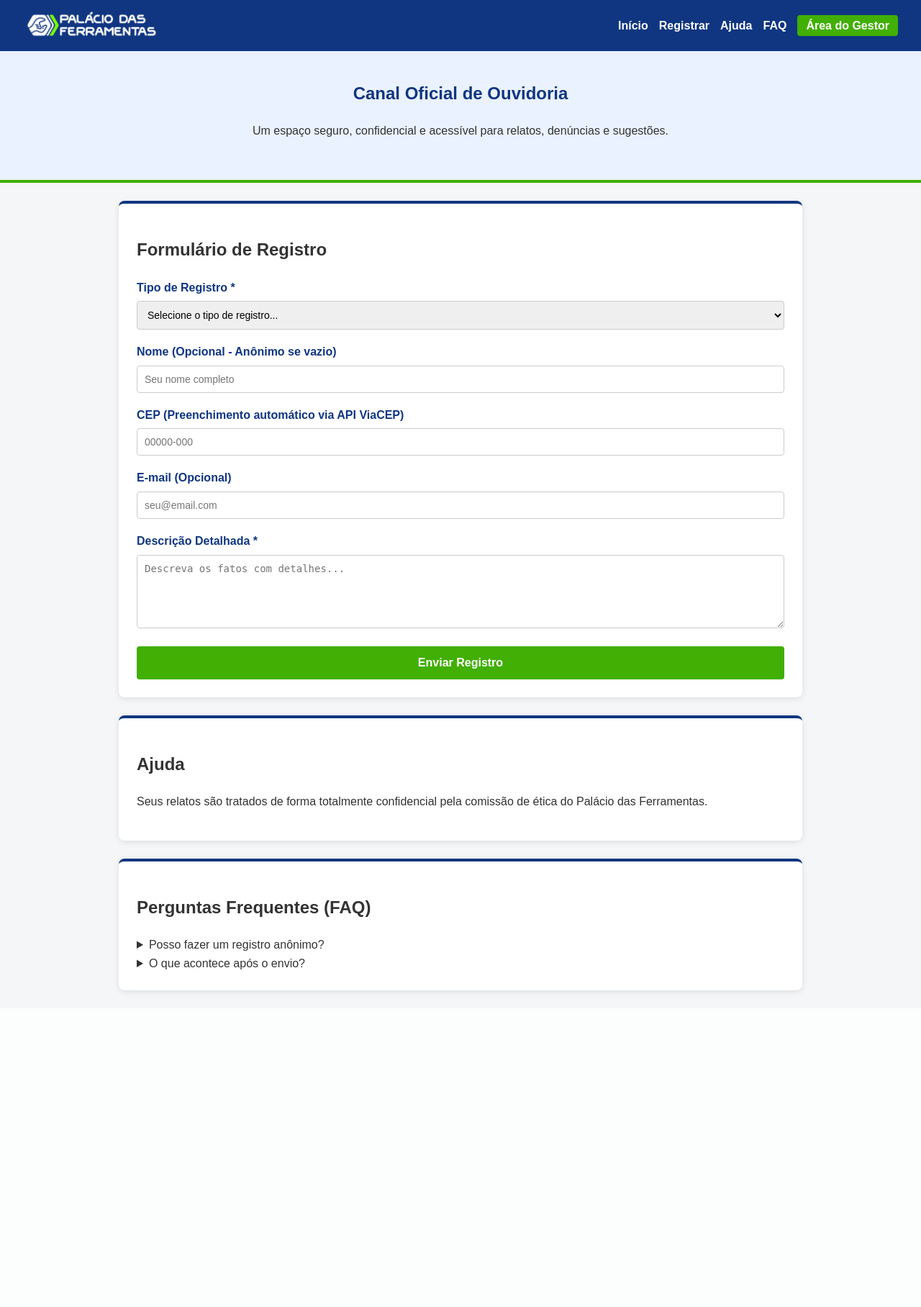
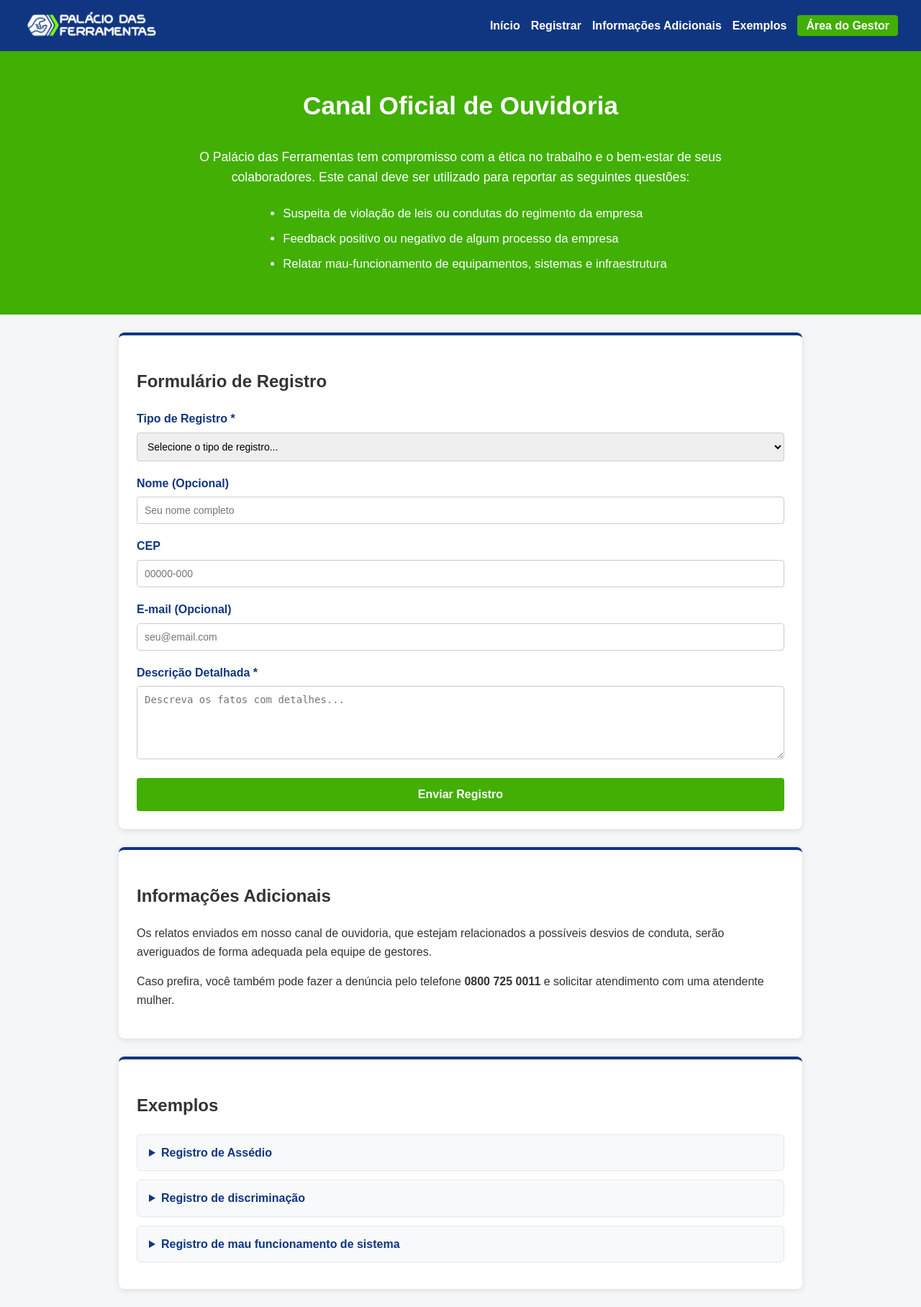
Before and after one commit to joaomarcosd/ouvidoria-palacio, a Flask app: page / in a window 1280 px wide. Shown: the whole page at 72% size. Before the commit the page ends 1382 px from the top, so only its background shows below. Run offline with Flask 3, Linux system fonts and the light colour scheme.

Commit message:
Novos textos, banner topo, secao exemplos e autenticacao de gestor

```diff
--- a/app.py
+++ b/app.py
@@ -1,10 +1,20 @@
-from flask import Flask, render_template, request, jsonify
+import os
 import sqlite3
+from flask import Flask, render_template, request, jsonify, session, redirect, url_for
 
 app = Flask(__name__)
+app.secret_key = 'palacio_ferramentas_segredo_2026'
+
+BASE_DIR = os.path.dirname(os.path.abspath(__file__))
+DB_PATH = os.path.join(BASE_DIR, 'database.db')
+
+def get_db_connection():
+    conn = sqlite3.connect(DB_PATH)
+    conn.row_factory = sqlite3.Row
+    return conn
 
 def init_db():
-    conn = sqlite3.connect('database.db')
+    conn = get_db_connection()
     cursor = conn.cursor()
     cursor.execute('''
         CREATE TABLE IF NOT EXISTS denuncias (
@@ -26,11 +36,31 @@ init_db()
 def home():
     return render_template('index.html')
 
-# Rota para o painel interno dos gestores
+# Rota para o login do gestor
+@app.route('/login', methods=['GET', 'POST'])
+def login():
+    erro = None
+    if request.method == 'POST':
+        senha = request.form.get('senha')
+        if senha == 'teste2026':
+            session['gestor_autenticado'] = True
+            return redirect(url_for('admin'))
+        else:
+            erro = "Senha incorreta. Tente novamente."
+    return render_template('login.html', erro=erro)
+
+@app.route('/logout')
+def logout():
+    session.pop('gestor_autenticado', None)
+    return redirect(url_for('home'))
+
+# Rota protegida do painel do gestor
 @app.route('/admin')
 def admin():
-    conn = sqlite3.connect('database.db')
-    conn.row_factory = sqlite3.Row
+    if not session.get('gestor_autenticado'):
+        return redirect(url_for('login'))
+
+    conn = get_db_connection()
     cursor = conn.cursor()
     cursor.execute('SELECT * FROM denuncias ORDER BY data_envio DESC')
     registros = cursor.fetchall()
@@ -43,7 +73,7 @@ def salvar_denuncia():
     if not data or not data.get('tipo') or not data.get('mensagem'):
         return jsonify({"status": "erro", "mensagem": "Campos obrigatórios ausentes."}), 400
 
-    conn = sqlite3.connect('database.db')
+    conn = get_db_connection()
     cursor = conn.cursor()
     cursor.execute('''
         INSERT INTO denuncias (tipo, nome, email, cep, mensagem)
@@ -52,7 +82,7 @@ def salvar_denuncia():
     conn.commit()
     conn.close()
 
-    return jsonify({"status": "sucesso", "mensagem": "Registro enviado com sucesso!"}), 201
+    return jsonify({"status": "sucesso", "mensagem": "Registro enviado com sucesso."}), 201
 
 if __name__ == '__main__':
     app.run(debug=True)
--- a/static/script.js
+++ b/static/script.js
@@ -2,9 +2,10 @@ document.addEventListener('DOMContentLoaded', () => {
     const form = document.getElementById('formOuvidoria');
     const inputCep = document.getElementById('cep');
     const enderecoInfo = document.getElementById('endereco-info');
+    const bannerSucesso = document.getElementById('banner-sucesso');
     const respostaEnvio = document.getElementById('resposta-envio');
 
-    // Integração com API ViaCEP (API Externa)
+    // API ViaCEP
     if (inputCep) {
         inputCep.addEventListener('blur', async () => {
             const cep = inputCep.value.replace(/\D/g, '');
@@ -24,53 +25,45 @@ document.addEventListener('DOMContentLoaded', () => {
                     enderecoInfo.textContent = 'Erro ao consultar CEP.';
                     enderecoInfo.style.color = 'red';
                 }
-            } else if (cep.length > 0) {
-                enderecoInfo.textContent = 'CEP inválido. Digite 8 números.';
-                enderecoInfo.style.color = 'red';
             }
         });
     }
 
-    // Envio do formulário via API REST (Flask)
+    // Envio do Formulário
     if (form) {
         form.addEventListener('submit', async (e) => {
             e.preventDefault();
 
-            // Pega os elementos do formulário
-            const tipoSelect = document.getElementById('tipo');
-            const nomeInput = document.getElementById('nome');
-            const emailInput = document.getElementById('email');
-            const mensagemInput = document.getElementById('mensagem');
-
-            // Prepara os dados JSON
             const payload = {
-                tipo: tipoSelect ? tipoSelect.value : '',
-                nome: nomeInput ? nomeInput.value : '',
-                email: emailInput ? emailInput.value : '',
+                tipo: document.getElementById('tipo').value,
+                nome: document.getElementById('nome').value,
+                email: document.getElementById('email').value,
                 cep: inputCep ? inputCep.value : '',
-                mensagem: mensagemInput ? mensagemInput.value : ''
+                mensagem: document.getElementById('mensagem').value
             };
-
-            respostaEnvio.textContent = 'Enviando registro...';
-            respostaEnvio.className = '';
 
             try {
                 const response = await fetch('/api/denuncia', {
                     method: 'POST',
-                    headers: {
-                        'Content-Type': 'application/json'
-                    },
+                    headers: { 'Content-Type': 'application/json' },
                     body: JSON.stringify(payload)
                 });
 
-                const result = await response.json();
+                if (response.ok) {
+                    // Exibe o banner verde no topo
+                    bannerSucesso.classList.remove('hidden');
+                    window.scrollTo({ top: 0, behavior: 'smooth' });
 
-                if (response.ok) {
-                    respostaEnvio.textContent = '✅ ' + result.mensagem;
-                    respostaEnvio.className = 'sucesso';
+                    // Esconde o banner após 5 segundos
+                    setTimeout(() => {
+                        bannerSucesso.classList.add('hidden');
+                    }, 5000);
+
                     form.reset();
                     if (enderecoInfo) enderecoInfo.textContent = '';
+                    if (respostaEnvio) respostaEnvio.textContent = '';
                 } else {
+                    const result = await response.json();
                     respostaEnvio.textContent = '❌ ' + (result.mensagem || 'Erro ao enviar registro.');
                     respostaEnvio.className = 'erro';
                 }
--- a/static/style.css
+++ b/static/style.css
@@ -48,20 +69,43 @@ header nav a:focus, header nav a:hover {
     color: white !important;
 }
 
-.nav-admin:hover {
-    background-color: #359102;
+.nav-logout {
+    background-color: #d9534f;
+    padding: 6px 12px;
+    border-radius: 4px;
+    color: white !important;
 }
 
-.hero {
-    background: #eaf2ff;
-    padding: 2.5rem 2rem;
+/* Seção do topo com fundo verde e texto branco */
+.hero-verde {
+    background-color: #41af03;
+    color: #ffffff;
+    padding: 3rem 2rem;
     text-align: center;
-    border-bottom: 4px solid #41af03;
 }
 
-.hero h1 {
-    color: #103681;
+.hero-verde h1 {
     margin-top: 0;
+    font-size: 2.2rem;
+    color: #ffffff;
+}
+
+.hero-intro {
+    max-width: 800px;
+    margin: 0 auto 1.5rem auto;
+    font-size: 1.1rem;
+}
+
+.hero-list {
+    display: inline-block;
+    text-align: left;
+    max-width: 750px;
+    margin: 0 auto;
+    font-size: 1.05rem;
+}
+
+.hero-list li {
+    margin-bottom: 8px;
 }
 
 .container {
@@ -116,11 +164,31 @@ header nav a:focus, header nav a:hover {
     background: #359102;
 }
 
-.sucesso { color: #41af03; font-weight: bold; margin-top: 10px; }
 .erro { color: #d9534f; font-weight: bold; margin-top: 10px; }
 .info-text { font-size: 0.85rem; color: #666; }
 
-/* Tabela da Área do Gestor */
+/* Subseções expansíveis */
+.exemplo-item {
+    background-color: #f8f9fa;
+    border: 1px solid #e2e8f0;
+    border-radius: 6px;
+    padding: 12px 16px;
+    margin-bottom: 12px;
+    cursor: pointer;
+}
+
+.exemplo-item summary {
+    color: #103681;
+    font-size: 1rem;
+}
+
+.exemplo-item p {
+    margin-top: 10px;
+    margin-bottom: 0;
+    color: #444;
+}
+
+/* Tabela Admin */
 .admin-container {
     max-width: 1100px;
 }
--- a/templates/index.html
+++ b/templates/index.html
@@ -8,33 +8,45 @@
 </head>
 <body>
 
+    <!-- Banner verde de sucesso no topo -->
+    <div id="banner-sucesso" class="banner-sucesso hidden">
+        Registro enviado com sucesso.
+    </div>
+
     <header role="banner">
         <div class="logo">
             <img src="{{ url_for('static', filename='logo.png') }}" alt="Palácio das Ferramentas Logo" class="logo-img">
         </div>
-        <nav role="navigation" aria-label="Navegação Principal">
+        <nav role="navigation">
             <ul>
                 <li><a href="#inicio">Início</a></li>
                 <li><a href="#formulario-section">Registrar</a></li>
-                <li><a href="#ajuda">Ajuda</a></li>
-                <li><a href="#faq">FAQ</a></li>
+                <li><a href="#informacoes">Informações Adicionais</a></li>
+                <li><a href="#exemplos">Exemplos</a></li>
                 <li><a href="/admin" class="nav-admin">Área do Gestor</a></li>
             </ul>
         </nav>
     </header>
 
     <main role="main">
-        <section id="inicio" class="hero">
+        <section id="inicio" class="hero-verde">
             <h1>Canal Oficial de Ouvidoria</h1>
-            <p>Um espaço seguro, confidencial e acessível para relatos, denúncias e sugestões.</p>
+            <p class="hero-intro">
+                O Palácio das Ferramentas tem compromisso com a ética no trabalho e o bem-estar de seus colaboradores. Este canal deve ser utilizado para reportar as seguintes questões:
+            </p>
+            <ul class="hero-list">
+                <li>Suspeita de violação de leis ou condutas do regimento da empresa</li>
+                <li>Feedback positivo ou negativo de algum processo da empresa</li>
+                <li>Relatar mau-funcionamento de equipamentos, sistemas e infraestrutura</li>
+            </ul>
         </section>
 
         <section id="formulario-section" class="container">
             <h2>Formulário de Registro</h2>
-            <form id="formOuvidoria" aria-label="Formulário de Ouvidoria">
+            <form id="formOuvidoria">
                 <div class="form-group">
                     <label for="tipo">Tipo de Registro *</label>
-                    <select id="tipo" required aria-required="true">
+                    <select id="tipo" required>
                         <option value="">Selecione o tipo de registro...</option>
                         <option value="Atos de Corrupção, descumprimento de lei, ou regimento interno">Atos de Corrupção, descumprimento de lei, ou regimento interno</option>
                         <option value="Assédio ou discriminação">Assédio ou discriminação</option>
@@ -49,12 +61,12 @@
                 </div>
 
                 <div class="form-group">
-                    <label for="nome">Nome (Opcional - Anônimo se vazio)</label>
+                    <label for="nome">Nome (Opcional)</label>
                     <input type="text" id="nome" placeholder="Seu nome completo">
                 </div>
 
                 <div class="form-group">
-                    <label for="cep">CEP (Preenchimento automático via API ViaCEP)</label>
+                    <label for="cep">CEP</label>
                     <input type="text" id="cep" placeholder="00000-000" maxlength="9">
                     <span id="endereco-info" class="info-text"></span>
                 </div>
@@ -66,31 +78,40 @@
 
                 <div class="form-group">
                     <label for="mensagem">Descrição Detalhada *</label>
-                    <textarea id="mensagem" rows="5" required aria-required="true" placeholder="Descreva os fatos com detalhes..."></textarea>
+                    <textarea id="mensagem" rows="5" required placeholder="Descreva os fatos com detalhes..."></textarea>
                 </div>
 
                 <button type="submit" class="btn-submit">Enviar Registro</button>
             </form>
-            <div id="resposta-envio" role="alert" aria-live="polite"></div>
+            <div id="resposta-envio"></div>
         </section>
 
-        <section id="ajuda" class="container">
-            <h2>Ajuda</h2>
-            <p>Seus relatos são tratados de forma totalmente confidencial pela comissão de ética do Palácio das Ferramentas.</p>
+        <section id="informacoes" class="container">
+            <h2>Informações Adicionais</h2>
+            <p>Os relatos enviados em nosso canal de ouvidoria, que estejam relacionados a possíveis desvios de conduta, serão averiguados de forma adequada pela equipe de gestores.</p>
+            <p>Caso prefira, você também pode fazer a denúncia pelo telefone <strong>0800 725 0011</strong> e solicitar atendimento com uma atendente mulher.</p>
         </section>
 
-        <section id="faq" class="container">
-            <h2>Perguntas Frequentes (FAQ)</h2>
-            <details>
-                <summary>Posso fazer um registro anônimo?</summary>
-                <p>Sim! Basta deixar os campos de Nome e E-mail em branco.</p>
+        <section id="exemplos" class="container">
+            <h2>Exemplos</h2>
+
+            <details class="exemplo-item">
+                <summary><strong>Registro de Assédio</strong></summary>
+                <p>O assédio engloba qualquer conduta inadequada, seja por palavras, ações ou gestos, que crie um ambiente hostil, intimidador, desrespeitoso ou humilhante, violando a dignidade e a integridade física ou psicológica de uma pessoa.</p>
             </details>
-            <details>
-                <summary>O que acontece após o envio?</summary>
-                <p>O relato é analisado pela gestão em até 5 dias úteis.</p>
+
+            <details class="exemplo-item">
+                <summary><strong>Registro de discriminação</strong></summary>
+                <p>É a exteriorização de preconceito, distinção, exclusão ou preferência sobre algo em razão dessa natureza, ou seja, de características pessoais que não interferem no exercício da função. Todo comportamento baseado nessas singularidades, que tenha por efeito destruir ou alterar a igualdade de oportunidade ou de tratamento em âmbito profissional, pode ser entendido como discriminação.</p>
+            </details>
+
+            <details class="exemplo-item">
+                <summary><strong>Registro de mau funcionamento de sistema</strong></summary>
+                <p>Caso algum sistema que você utilize não esteja funcionando corretamente, não esteja carregando, ou dê algum erro inesperado ou de acesso impedido, utilize esta categoria para que a equipe averigue o problema e resolva o mais rápido possível.</p>
             </details>
         </section>
     </main>
 
+    <script src="{{ url_for('static', filename='script.js') }}"></script>
 </body>
 </html>
```
Also changed, not shown: other parts of static/style.css (+26 -5 lines), templates/admin.html (+4 -3 lines), templates/login.html (added, +40 -0 lines).
